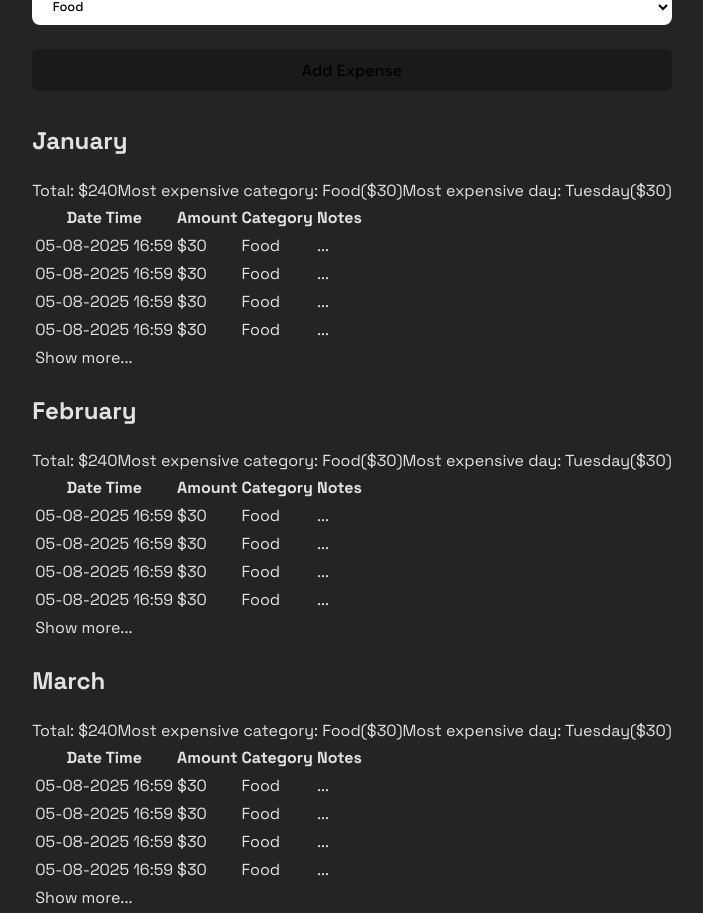
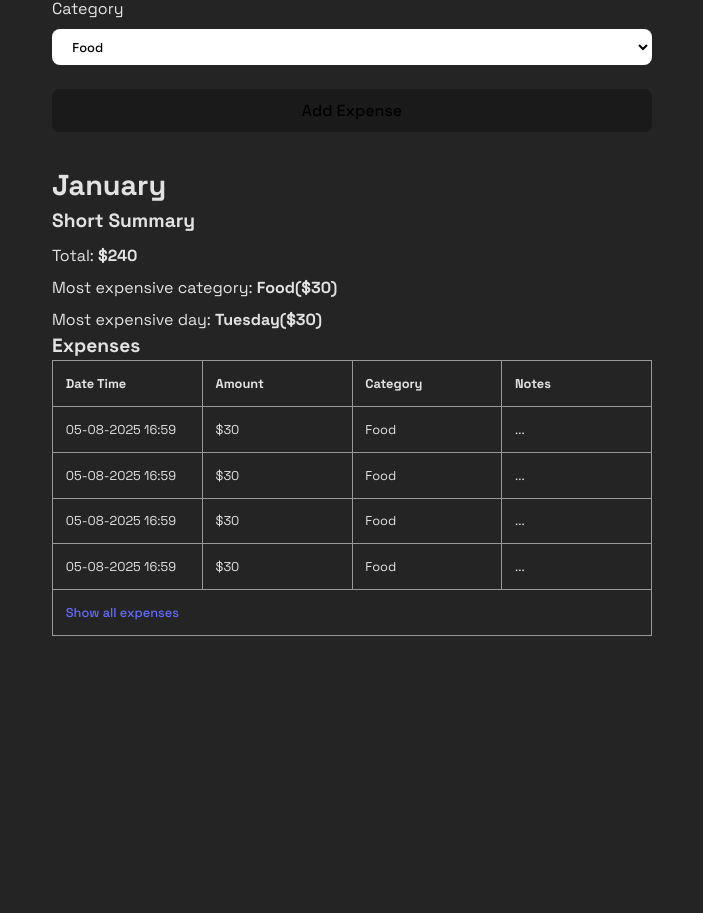
Before and after one commit to Arup3201/extracker, a React (Vite) app in the folder app/: page / in a window 1280 px wide. Shown: the part 258-1171 px from the top of the page, without its empty margins (288-991 px from the left). After the commit the page ends 910 px from the top, so only its background shows below. Built offline with nearby package versions, Linux system fonts and the light colour scheme.

Commit message:
update: table style updated

```diff
--- /dev/null
+++ b/app/src/App.css
@@ -0,0 +1,27 @@
+.form-field {
+  display: flex;
+  flex-direction: column;
+  row-gap: 0.5rem;
+}
+
+.form-field > input,
+.form-field > select {
+  font-family: inherit;
+  font-weight: 500;
+  font-size: 0.8rem;
+  padding: 0.6em 1.2em;
+  border-radius: 8px;
+  border: 1px solid transparent;
+  outline: none;
+}
+
+.form-field > input:focus,
+.form-field > select:focus {
+  border-color: #535bf2;
+}
+
+.short-summary {
+    display: flex;
+    flex-direction: column;
+    row-gap: 0.5rem;
+}
--- a/app/src/index.css
+++ b/app/src/index.css
@@ -16,15 +16,75 @@
 
 body {
   margin: 0;
-  display: flex;
-  place-items: center;
-  justify-content: center;
-  min-width: 320px;
-  min-height: 100vh;
+  padding: 0;
 }
 
 header {
-  margin: 2rem auto;
+  text-align: center;
+}
+
+main {
+  margin: 1rem auto;
+  max-width: 600px;
+}
+
+main {
+  display: flex;
+  flex-direction: column;
+  row-gap: 2rem;
+}
+
+section {
+  min-width: 320px;
+}
+
+h1,
+h2,
+h3 {
+  margin: 0;
+  padding: 0;
+}
+
+h1 {
+  font-size: 3.2em;
+  line-height: 1.1;
+}
+
+h2 {
+  font-size: 1.8rem;
+}
+
+h3 {
+  font-size: 1.2rem;
+}
+
+a {
+  font-weight: 500;
+  color: #646cff;
+  text-decoration: none;
+  cursor: pointer;
+}
+a:hover {
+  color: #535bf2;
+}
+
+button {
+  border-radius: 8px;
+  border: 1px solid transparent;
+  padding: 0.6em 1.2em;
+  font-size: 1em;
+  font-weight: 500;
+  font-family: inherit;
+  background-color: #1a1a1a;
+  cursor: pointer;
+  transition: border-color 0.25s;
+}
+button:hover {
+  border-color: #646cff;
+}
+button:focus,
+button:focus-visible {
+  outline: 4px auto -webkit-focus-ring-color;
 }
 
 form {
@@ -74,57 +134,18 @@ option:checked {
   background-color: #303030;
 }
 
-.form-field {
-  display: flex;
-  flex-direction: column;
-  row-gap: 0.5rem;
+table {
+  table-layout: fixed;
+  width: 100%;
+  min-width: 480px;
+  margin: 0 auto;
+  border-collapse: collapse;
+  border: 1px solid #999;
 }
 
-.form-field > input,
-.form-field > select {
-  font-family: inherit;
-  font-weight: 500;
+th, td {
   font-size: 0.8rem;
-  padding: 0.6em 1.2em;
-  border-radius: 8px;
-  border: 1px solid transparent;
-  outline: none;
+  padding: 1em;
+  border: 1px solid #999;
+  text-align: start;
 }
-
-.form-field > input:focus,
-.form-field > select:focus {
-  border-color: #535bf2;
-}
-
-h1 {
-  font-size: 3.2em;
-  line-height: 1.1;
-}
-
-a {
-  font-weight: 500;
-  color: #646cff;
-  text-decoration: none;
-}
-a:hover {
-  color: #535bf2;
-}
-
-button {
-  border-radius: 8px;
-  border: 1px solid transparent;
-  padding: 0.6em 1.2em;
-  font-size: 1em;
-  font-weight: 500;
-  font-family: inherit;
-  background-color: #1a1a1a;
-  cursor: pointer;
-  transition: border-color 0.25s;
-}
-button:hover {
-  border-color: #646cff;
-}
-button:focus,
-button:focus-visible {
-  outline: 4px auto -webkit-focus-ring-color;
-}
--- a/app/src/pages/home.tsx
+++ b/app/src/pages/home.tsx
@@ -2,6 +2,10 @@ const HomePage = () => {
   return (
     <>
       <header>
+        <h1>Personal Expense Tracker</h1>
+      </header>
+      <main>
+        <section>
           <form>
             <div className="form-field">
               <label htmlFor="datetime">Date and time</label>
@@ -34,21 +38,31 @@ const HomePage = () => {
             </div>
             <button>Add Expense</button>
           </form>
-      </header>
-      <main>
+        </section>
         <section>
           <h2>January</h2>
           <div className="short-summary">
-            <span>Total: $240</span>
-            <span>Most expensive category: Food($30)</span>
-            <span>Most expensive day: Tuesday($30)</span>
+            <h3>Short Summary</h3>
+            <span>
+              Total: <b>$240</b>
+            </span>
+            <span>
+              Most expensive category: <b>Food($30)</b>
+            </span>
+            <span>
+              Most expensive day: <b>Tuesday($30)</b>
+            </span>
           </div>
+          <div>
+            <h3>Expenses</h3>
             <table>
               <thead>
+                <tr>
                   <th>Date Time</th>
                   <th>Amount</th>
                   <th>Category</th>
                   <th>Notes</th>
+                </tr>
               </thead>
               <tbody>
                 <tr>
@@ -75,101 +89,14 @@ const HomePage = () => {
                   <td>Food</td>
                   <td>...</td>
                 </tr>
+              </tbody>
+              <tfoot>
                 <tr>
-                <td colSpan={-1}>Show more...</td>
+                  <td colSpan={4}><a>Show all expenses</a></td>
                 </tr>
-            </tbody>
+              </tfoot>
             </table>
-        </section>
-        <section>
-          <h2>February</h2>
-          <div className="short-summary">
-            <span>Total: $240</span>
-            <span>Most expensive category: Food($30)</span>
-            <span>Most expensive day: Tuesday($30)</span>
           </div>
-          <table>
-            <thead>
-              <th>Date Time</th>
-              <th>Amount</th>
-              <th>Category</th>
-              <th>Notes</th>
-            </thead>
-            <tbody>
-              <tr>
-                <td>05-08-2025 16:59</td>
-                <td>$30</td>
-                <td>Food</td>
-                <td>...</td>
-              </tr>
-              <tr>
-                <td>05-08-2025 16:59</td>
-                <td>$30</td>
-                <td>Food</td>
-                <td>...</td>
-              </tr>
-              <tr>
-                <td>05-08-2025 16:59</td>
-                <td>$30</td>
-                <td>Food</td>
-                <td>...</td>
-              </tr>
-              <tr>
-                <td>05-08-2025 16:59</td>
-                <td>$30</td>
-                <td>Food</td>
-                <td>...</td>
-              </tr>
-              <tr>
-                <td colSpan={-1}>Show more...</td>
-              </tr>
-            </tbody>
-          </table>
-        </section>
-        <section>
-          <h2>March</h2>
-          <div className="short-summary">
-            <span>Total: $240</span>
-            <span>Most expensive category: Food($30)</span>
-            <span>Most expensive day: Tuesday($30)</span>
-          </div>
-          <table>
-            <thead>
-              <th>Date Time</th>
-              <th>Amount</th>
-              <th>Category</th>
-              <th>Notes</th>
-            </thead>
-            <tbody>
-              <tr>
-                <td>05-08-2025 16:59</td>
-                <td>$30</td>
-                <td>Food</td>
-                <td>...</td>
-              </tr>
-              <tr>
-                <td>05-08-2025 16:59</td>
-                <td>$30</td>
-                <td>Food</td>
-                <td>...</td>
-              </tr>
-              <tr>
-                <td>05-08-2025 16:59</td>
-                <td>$30</td>
-                <td>Food</td>
-                <td>...</td>
-              </tr>
-              <tr>
-                <td>05-08-2025 16:59</td>
-                <td>$30</td>
-                <td>Food</td>
-                <td>...</td>
-              </tr>
-              <tr>
-                <td colSpan={-1}>Show more...</td>
-              </tr>
-            </tbody>
-          </table>
         </section>
       </main>
     </>
```
Also changed, not shown: app/src/App.tsx (+13 -9 lines). Lines whose indentation alone changed are shown as unchanged.
